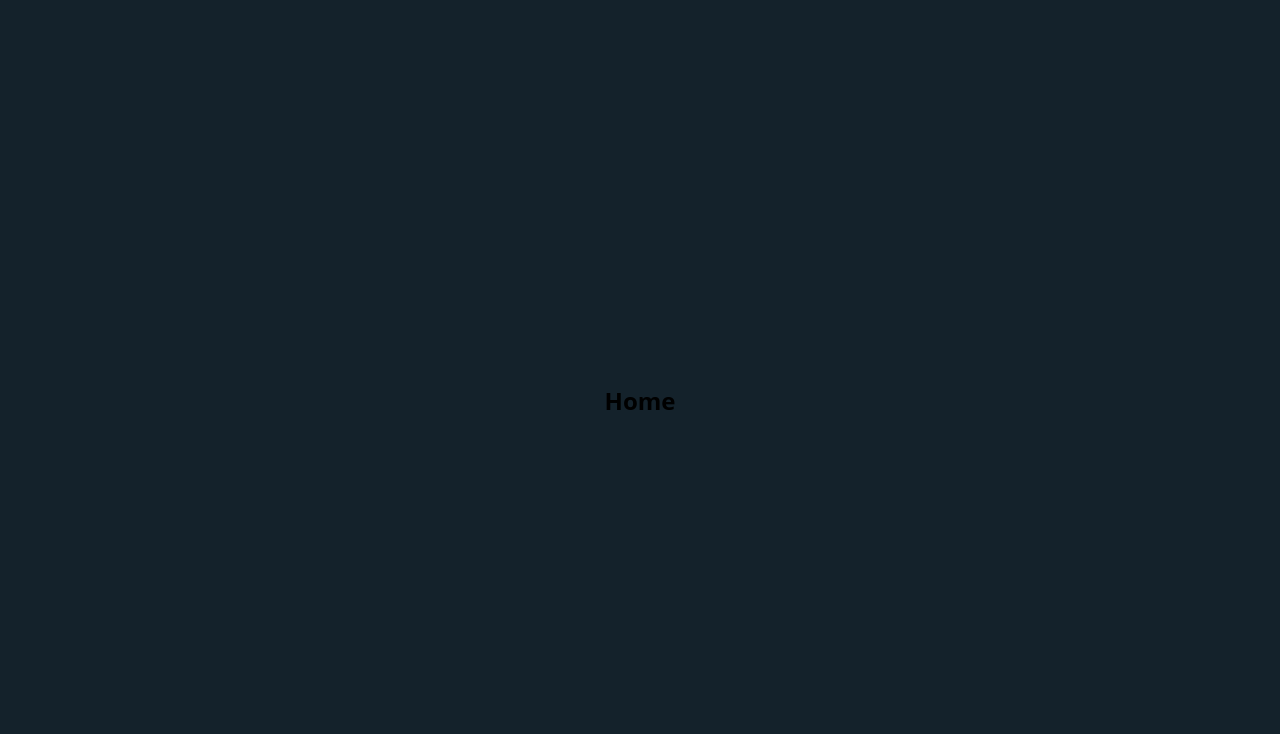
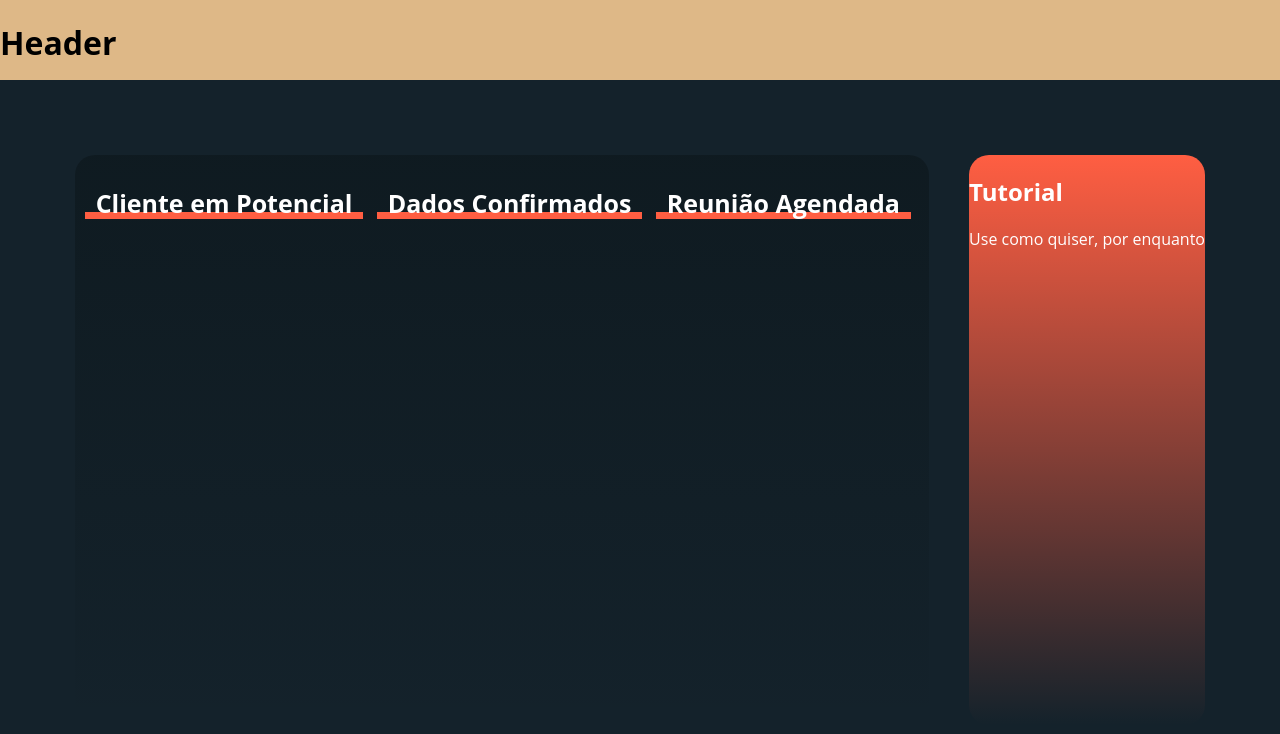
Before and after one commit to vallimmateus/elogroup-mateus-vallim, a React (Create React App) app: page /home in a window 1280 px wide. Shown: the top 734 px of the page. Built offline with nearby package versions, Linux system fonts and the light colour scheme.

Commit message:
FrontEnd da Home finalizada e instalação das dependencias uuid e react-beautiful-dnd

```diff
--- a/package.json
+++ b/package.json
@@ -8,10 +8,12 @@
     "@testing-library/user-event": "^12.1.10",
     "chalk": "^4.1.2",
     "react": "^17.0.2",
+    "react-beautiful-dnd": "^13.1.0",
     "react-dom": "^17.0.2",
     "react-icons": "^4.2.0",
     "react-router-dom": "^5.2.1",
     "react-scripts": "^4.0.3",
+    "uuid": "^8.3.2",
     "web-vitals": "^1.0.1"
   },
   "scripts": {
--- /dev/null
+++ b/src/components/Header/index.js
@@ -0,0 +1,12 @@
+import React from "react";
+import "./style.css";
+
+function Header() {
+	return (
+		<header>
+			<h1>Header</h1>
+		</header>
+	);
+}
+
+export default Header;
--- /dev/null
+++ b/src/components/Header/style.css
@@ -0,0 +1,5 @@
+header {
+	width: 100vw;
+	height: 80px;
+	background-color: burlywood;
+}
--- a/src/pages/Home/index.js
+++ b/src/pages/Home/index.js
@@ -1,9 +1,25 @@
 import React from "react";
+import "./style.css";
 
 export default function Home() {
 	return (
-		<div>
-			<h2>Home</h2>
+		<div className="home">
+			<table>
+				<th>
+					<td>Cliente em Potencial</td>
+					<td>Dados Confirmados</td>
+					<td>Reunião Agendada</td>
+				</th>
+				<tr>
+					<td></td>
+					<td></td>
+					<td></td>
+				</tr>
+			</table>
+			<div>
+				<h2>Tutorial</h2>
+				<p>Use como quiser, por enquanto</p>
+			</div>
 		</div>
 	);
 }
--- a/src/pages/Home/style.css
+++ b/src/pages/Home/style.css
@@ -0,0 +1,45 @@
+div.home {
+	flex: 1;
+	display: flex;
+	padding: 75px;
+	color: #fff;
+}
+
+.home > * {
+	height: 100%;
+	border-radius: 20px;
+}
+
+.home > table {
+	flex: 1;
+	background: linear-gradient(#070f1166, #070f1100);
+	margin-right: 40px;
+}
+
+.home table th {
+	display: flex;
+	height: 90px;
+	justify-content: space-around;
+	align-items: center;
+}
+
+.home table th td {
+	position: relative;
+	font-size: 25px;
+	z-index: 0;
+}
+
+.home table th td::after {
+	content: "";
+	position: absolute;
+	width: calc(100% + 20px);
+	height: 7px;
+	bottom: 2px;
+	left: -10px;
+	background-color: #ff5e42;
+	z-index: -1;
+}
+
+.home > div {
+	background: linear-gradient(#ff5e42, #ff5e4200);
+}
--- a/src/router.js
+++ b/src/router.js
@@ -3,12 +3,25 @@ import { Route, BrowserRouter } from "react-router-dom";
 
 import LoginPage from "./pages/LoginPage";
 import Home from "./pages/Home";
+import Header from "./components/Header/index";
 
 const Routes = () => {
 	return (
 		<BrowserRouter>
 			<Route component={LoginPage} path="/" exact />
-			<Route component={Home} path="/home" />
+			<Route path="/home">
+				<div
+					style={{
+						display: "flex",
+						flexDirection: "column",
+						width: "100vw",
+						height: "100vh",
+					}}
+				>
+					<Header />
+					<Home style={{ flex: "1" }} />
+				</div>
+			</Route>
 		</BrowserRouter>
 	);
 };
```
Also changed, not shown: 2 other files (tests, documents, lock files or other folders).
